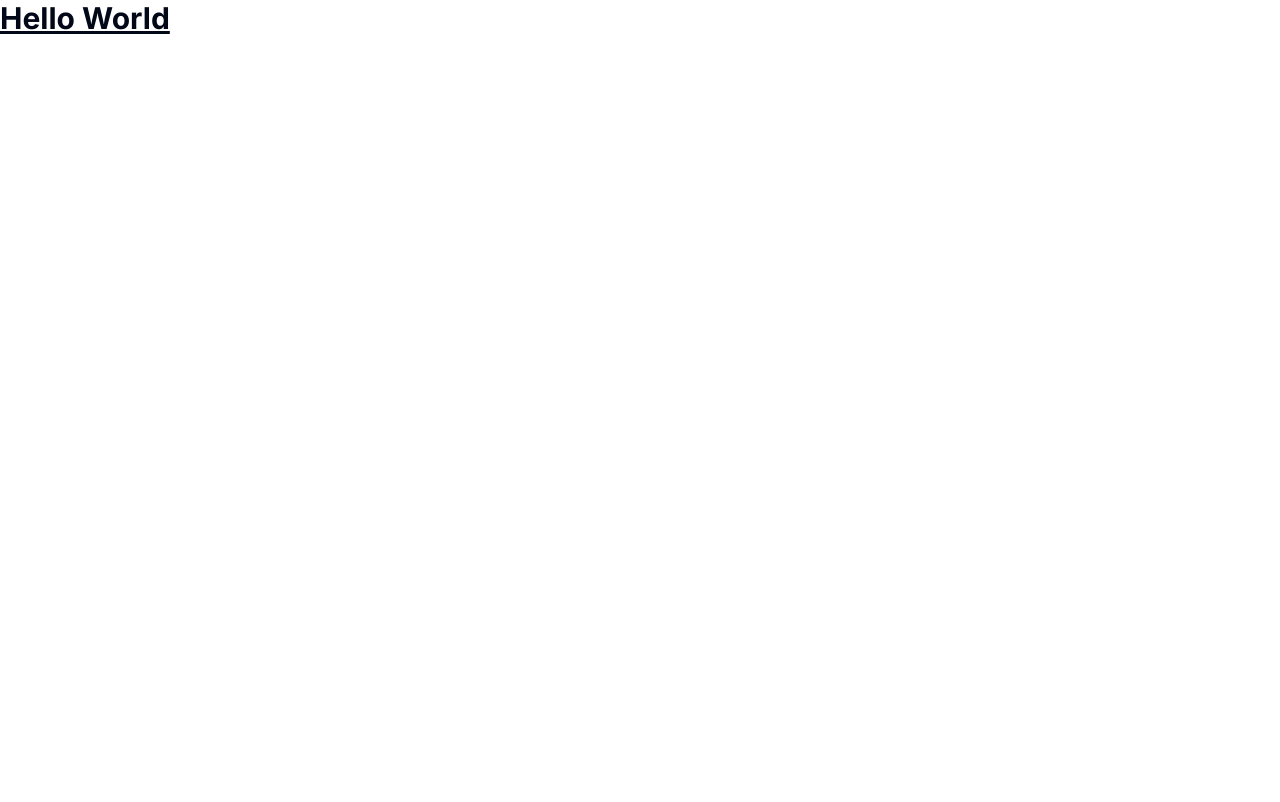
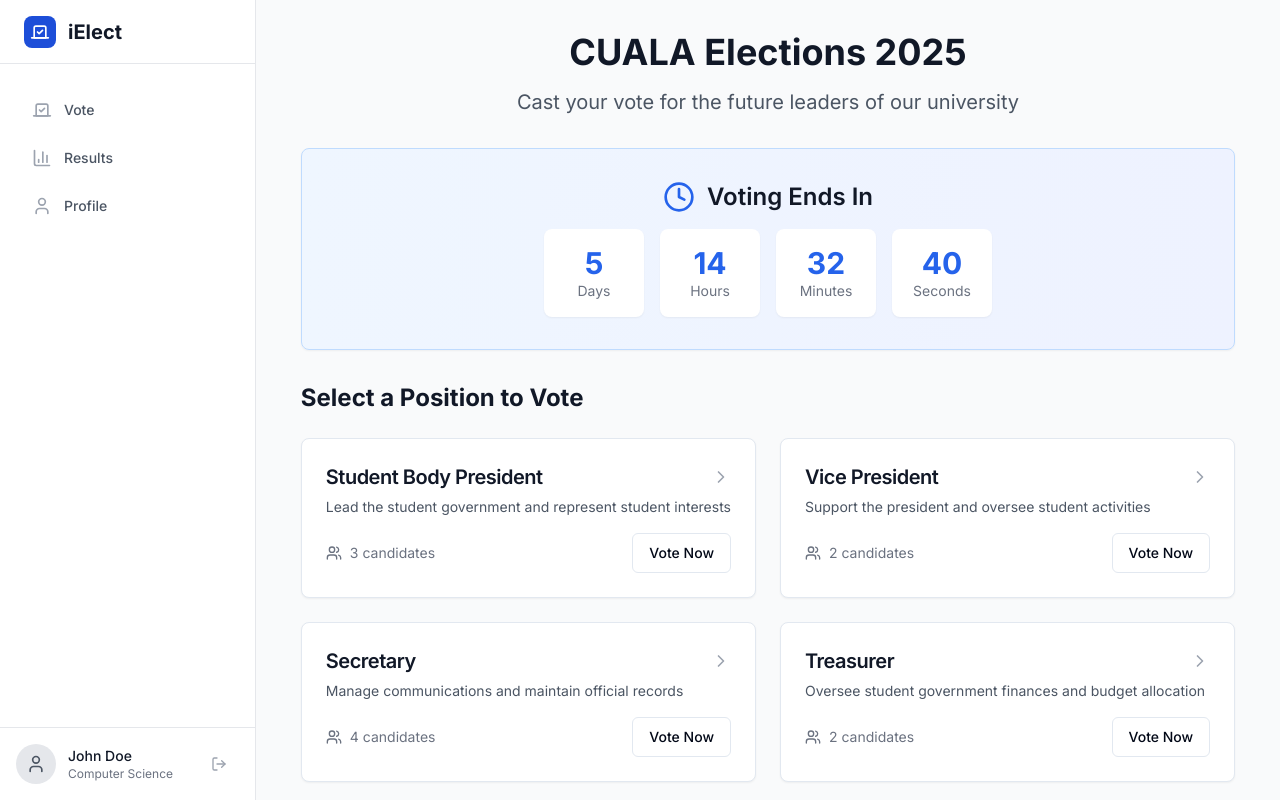
Before and after one commit to divinesta/i-elect, a Next.js app: page / in a window 1280 px wide. Shown: the top 802 px of the page. Built offline with nearby package versions, Linux system fonts and the light colour scheme.

Commit message:
(update): home page to voting page

```diff
--- a/app/page.tsx
+++ b/app/page.tsx
@@ -1,8 +1,7 @@
+"use client";
 
-export default function Home() {
-  return (
-    <div>
-      <h1 className="text-3xl font-bold underline">Hello World</h1>
-    </div>
-  );
+import VotePage from "./vote/page";
+
+export default function Page() {
+   return <VotePage />;
 }
```
